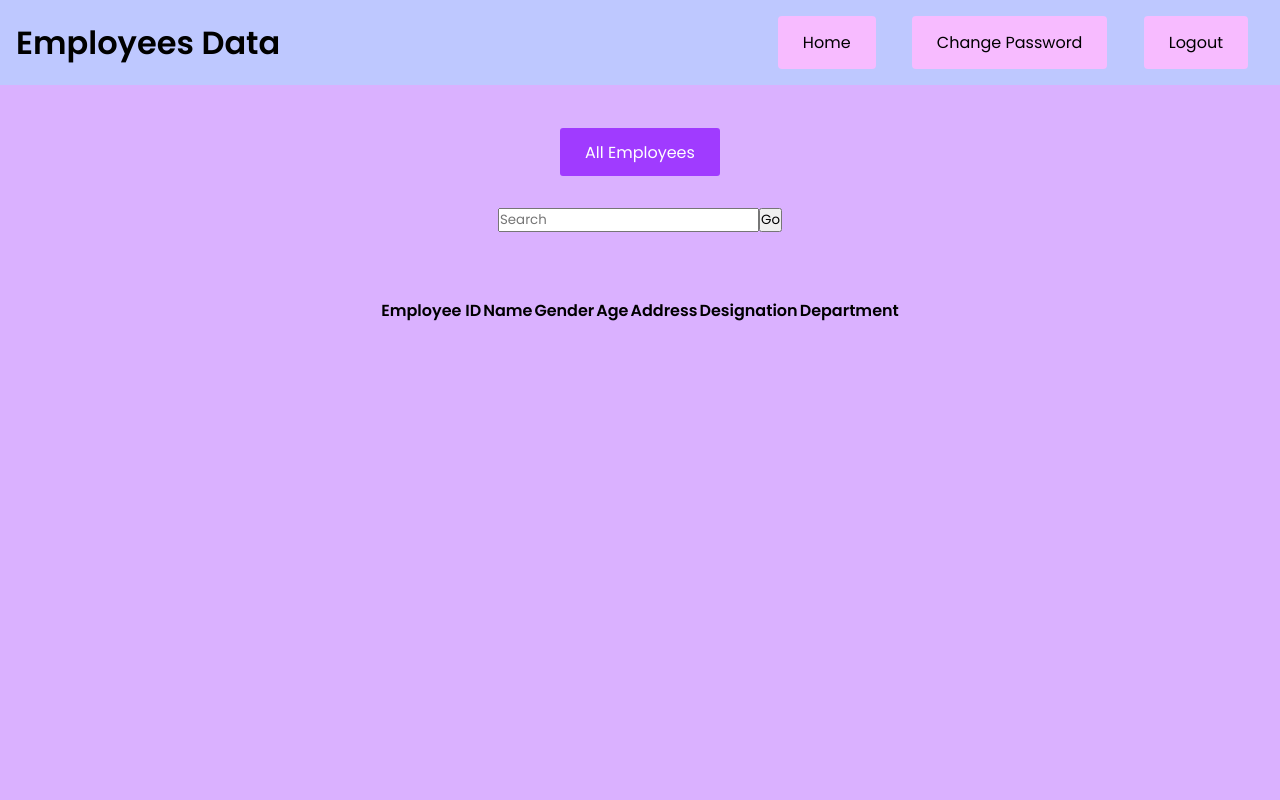
After one commit to prajjwalpathak/Registration-Form, a Node server app: page /employee-list in a window 1280 px wide. The commit adds this page. Run offline with Node 20, Linux system fonts and the light colour scheme; lists and menus that the app fills with data are empty.

Commit message:
Add Search Filter

```diff
--- /dev/null
+++ b/data/Employee_Data.json
@@ -0,0 +1,75 @@
+[
+  {
+    "empid": "CT001",
+    "personal": {
+      "name": "Smith Jones",
+      "gender": "Male",
+      "age": 28,
+      "address": {
+        "streetaddress": "721th Street",
+        "city": "New York",
+        "state": "NY",
+        "postalcode": "10031"
+      }
+    },
+    "profile": {
+      "designation": "Deputy General",
+      "department": "Finance"
+    }
+  },
+  {
+    "empid": "CT002",
+    "personal": {
+      "name": "Mary Jones",
+      "gender": "Female",
+      "age": 28,
+      "address": {
+        "streetaddress": "722th Street",
+        "city": "New York",
+        "state": "NY",
+        "postalcode": "10032"
+      }
+    },
+    "profile": {
+      "designation": "General",
+      "department": "Finance"
+    }
+  },
+  {
+    "empid": "CT003",
+    "personal": {
+      "name": "Mary Parker",
+      "gender": "Female",
+      "age": 25,
+      "address": {
+        "streetaddress": "5th Street",
+        "city": "Manhattan",
+        "state": "NY",
+        "postalcode": "10001"
+      }
+    },
+    "profile": {
+      "designation": "Head",
+      "department": "Advertising"
+    }
+  }
+  ,
+  {
+    "empid": "CT004",
+    "personal": {
+      "name": "Tom Cook",
+      "gender": "Male",
+      "age": 25,
+      "address": {
+        "streetaddress": "69th Street",
+        "city": "Hells Kitchen",
+        "state": "NY",
+        "postalcode": "10101"
+      }
+    },
+    "profile": {
+      "designation": "Manager",
+      "department": "App Development"
+    }
+  }
+]
--- a/index.js
+++ b/index.js
@@ -5,6 +5,7 @@ const validate = require("./middlewares/validate");
 const authenticate = require("./middlewares/authenticate");
 const activeUser = require("./middlewares/activeUser");
 const checkPasswordMatching = require("./middlewares/checkPasswordMatching");
+const employeeData = require("./data/Employee_Data.json");
 
 const app = express();
 
@@ -37,6 +38,13 @@ app.get("/home", (req, res) => {
 		termsCheck: activeUserData.termsCheck,
 	});
 });
+
+// API
+app.get("/employee-data", (req, res) => {
+	res.send(employeeData);
+});
+
+
 app.get("/change-password", (req, res) => {
 	res.render("change-password.ejs");
 });
@@ -44,6 +52,10 @@ app.get("/signout", (req, res) => {
 	res.clearCookie("active");
 	res.redirect("/");
 });
+app.get("/employee-list", (req, res) => {
+	res.render("employee-list.ejs");
+});
+
 app.post("/signup", validate, (req, res) => {
 	res.redirect("/home");
 });
--- a/public/css/styles.css
+++ b/public/css/styles.css
@@ -180,3 +180,46 @@ option {
 	padding: 0 0.8rem;
 	font-size: 1rem;
 }
+
+.content-div {
+	height: 80vh;
+	display: flex;
+	flex-direction: column;
+	align-items: center;
+}
+
+.search-bar-div {
+	position: relative;
+	top: 0;
+	display: flex;
+	flex-direction: column;
+	align-items: center;
+	justify-content: center;
+	margin-top: 3rem;
+}
+
+.all-employee-btn {
+	width: 10rem;
+	height: 3rem;
+	background-color: rgb(160, 59, 255);
+	color: white;
+	font-size: 1rem;
+	border: none;
+	border-radius: 3px;
+}
+
+.all-employee-btn:not(:focus) {
+	background-color: rgb(160, 59, 255);
+}
+
+.all-employee-btn:hover {
+	background-color: rgb(169, 78, 255);
+}
+
+.all-employee-btn:focus {
+	background-color: rgb(132, 0, 255);
+}
+
+.search-input {
+	margin: 1rem 0rem 2rem;
+}
--- /dev/null
+++ b/public/script/getData.js
@@ -0,0 +1,46 @@
+let fetchData = fetch("http://localhost:3000/employee-data");
+
+let employees = [];
+
+fetchData
+    .then((res) => {
+        return res.json();
+    })
+    .then((data) => {
+        employees = data;
+    })
+    .catch((error) => {
+        console.log(error);
+    });
+
+const getEmployees = (filteredEmployees) => {
+    const placeholder = document.getElementById("table-body");
+    let out = "";
+    for (let employee of filteredEmployees) {
+        out += `
+            <tr>
+            <td>${employee.empid}</td>
+            <td>${employee.personal.name}</td>
+            <td>${employee.personal.gender}</td>
+            <td>${employee.personal.age}</td>
+            <td>${employee.personal.address.streetaddress}, ${employee.personal.address.city}, ${employee.personal.address.state}, ${employee.personal.address.postalcode}</td>
+            <td>${employee.profile.designation}</td>
+            <td>${employee.profile.department}</td>
+            </tr>
+        `;
+    }
+    placeholder.innerHTML = out;
+};
+
+const getAllEmployees = () => {
+    getEmployees(employees);
+};
+
+const getFilteredEmployees = () => {
+    const search = document.getElementById("search").value;
+    let filteredEmployees = employees.filter((employee) => {
+        return JSON.stringify(employee).toLowerCase()
+        .includes(search.toLowerCase());
+    });
+    getEmployees(filteredEmployees);
+};
--- /dev/null
+++ b/views/employee-list.ejs
@@ -0,0 +1,49 @@
+<!DOCTYPE html>
+<html lang="en">
+
+<head>
+    <meta charset="UTF-8" />
+    <meta http-equiv="X-UA-Compatible" content="IE=edge" />
+    <meta name="viewport" content="width=device-width, initial-scale=1.0" />
+    <link rel="stylesheet" href="/css/styles.css" />
+    <link rel="stylesheet" href="https://cdnjs.cloudflare.com/ajax/libs/font-awesome/4.7.0/css/font-awesome.min.css" />
+    <title>Employee List</title>
+</head>
+
+<body>
+    <div class="nav-bar">
+        <h1>Employees Data</h1>
+        <div>
+            <a href="/home">Home</a>
+            <a href="/change-password">Change Password</a>
+            <a href="/signout">Logout</a>
+        </div>
+    </div>
+    <div class="content-div">
+        <div class="search-bar-div">
+            <button class="all-employee-btn" onclick="getAllEmployees()">All Employees</button>
+            <div class="search-input">
+                <input class="search-input" type="text" id="search" placeholder="Search" /><button onclick="getFilteredEmployees()">
+                    Go
+                </button>
+            </div>
+        </div>
+        <table class="table-class">
+            <thead>
+                <tr class="table-row">
+                    <th>Employee ID</th>
+                    <th>Name</th>
+                    <th>Gender</th>
+                    <th>Age</th>
+                    <th>Address</th>
+                    <th>Designation</th>
+                    <th>Department</th>
+                </tr>
+            </thead>
+            <tbody id="table-body"></tbody>
+        </table>
+    </div>
+    <script src="/script/getData.js"></script>
+</body>
+
+</html>
--- a/views/home.ejs
+++ b/views/home.ejs
@@ -14,6 +14,8 @@
     <div class="nav-bar">
         <h1>User Data</h1>
         <div class="links-div">
+            <a href="/home">Home</a>
+            <a href="/employee-list">Employee List</a>
             <a href="/change-password">Change Password</a>
             <a href="/signout">Logout</a>
         </div>
```
Also changed, not shown: views/change-password.ejs (+8 -0 lines).
